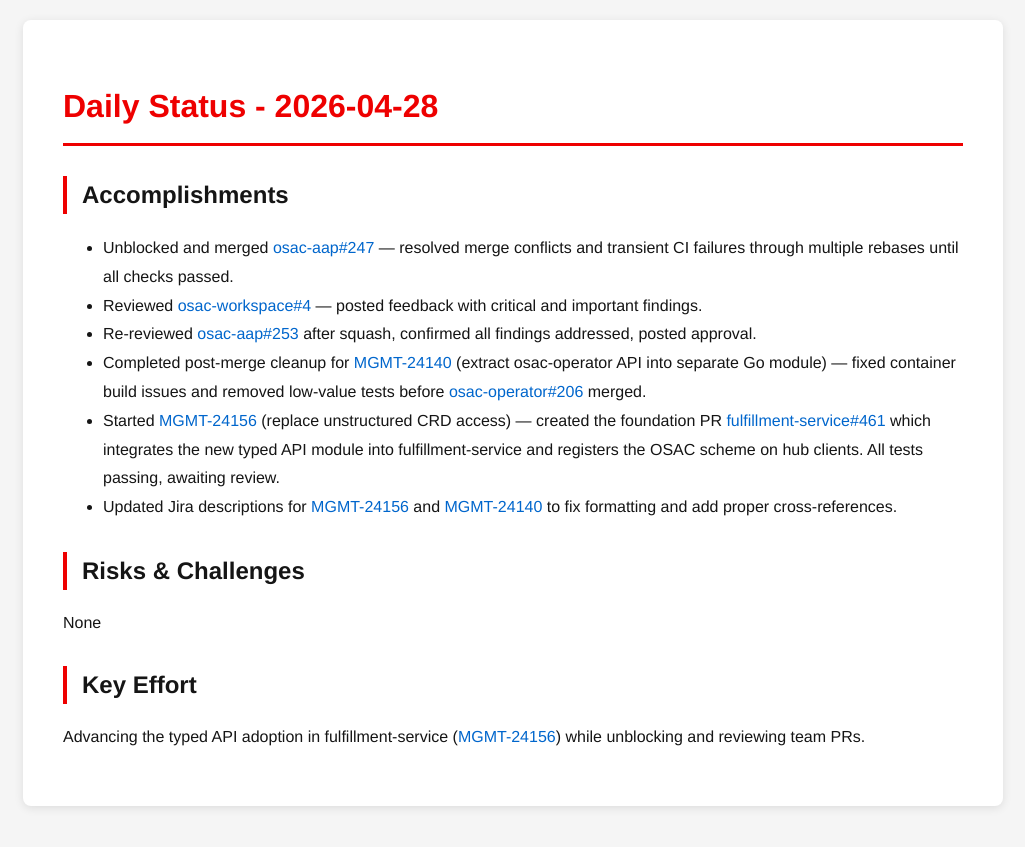
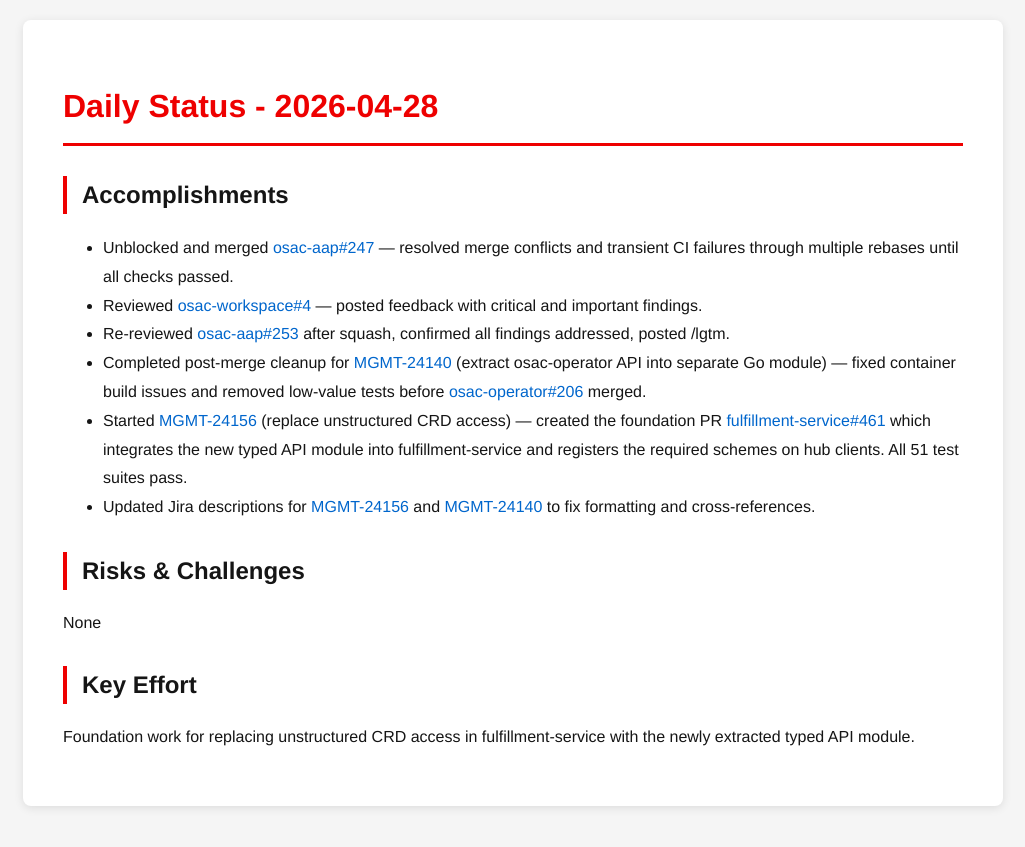
Before and after one commit to tzvatot/daily-status, a Jekyll site: the page built from 2026-04-28.md, in a window 1280 px wide. Shown: the top 847 px of the page, without its empty margins (127-1152 px from the left). Built offline with Jekyll 4.4.1, drawn with Linux system fonts in a browser that asks for light colours.

Commit message:
Daily status update - 2026-04-28

```diff
--- a/2026-04-28.md
+++ b/2026-04-28.md
@@ -9,13 +9,13 @@
 ## Accomplishments
 - Unblocked and merged [osac-aap#247](https://github.com/osac-project/osac-aap/pull/247) — resolved merge conflicts and transient CI failures through multiple rebases until all checks passed.
 - Reviewed [osac-workspace#4](https://github.com/osac-project/osac-workspace/pull/4) — posted feedback with critical and important findings.
-- Re-reviewed [osac-aap#253](https://github.com/osac-project/osac-aap/pull/253) after squash, confirmed all findings addressed, posted approval.
+- Re-reviewed [osac-aap#253](https://github.com/osac-project/osac-aap/pull/253) after squash, confirmed all findings addressed, posted /lgtm.
 - Completed post-merge cleanup for [MGMT-24140](https://issues.redhat.com/browse/MGMT-24140) (extract osac-operator API into separate Go module) — fixed container build issues and removed low-value tests before [osac-operator#206](https://github.com/osac-project/osac-operator/pull/206) merged.
-- Started [MGMT-24156](https://issues.redhat.com/browse/MGMT-24156) (replace unstructured CRD access) — created the foundation PR [fulfillment-service#461](https://github.com/osac-project/fulfillment-service/pull/461) which integrates the new typed API module into fulfillment-service and registers the OSAC scheme on hub clients. All tests passing, awaiting review.
-- Updated Jira descriptions for [MGMT-24156](https://issues.redhat.com/browse/MGMT-24156) and [MGMT-24140](https://issues.redhat.com/browse/MGMT-24140) to fix formatting and add proper cross-references.
+- Started [MGMT-24156](https://issues.redhat.com/browse/MGMT-24156) (replace unstructured CRD access) — created the foundation PR [fulfillment-service#461](https://github.com/osac-project/fulfillment-service/pull/461) which integrates the new typed API module into fulfillment-service and registers the required schemes on hub clients. All 51 test suites pass.
+- Updated Jira descriptions for [MGMT-24156](https://issues.redhat.com/browse/MGMT-24156) and [MGMT-24140](https://issues.redhat.com/browse/MGMT-24140) to fix formatting and cross-references.
 
 ## Risks & Challenges
 None
 
 ## Key Effort
-Advancing the typed API adoption in fulfillment-service ([MGMT-24156](https://issues.redhat.com/browse/MGMT-24156)) while unblocking and reviewing team PRs.
+Foundation work for replacing unstructured CRD access in fulfillment-service with the newly extracted typed API module.
```
